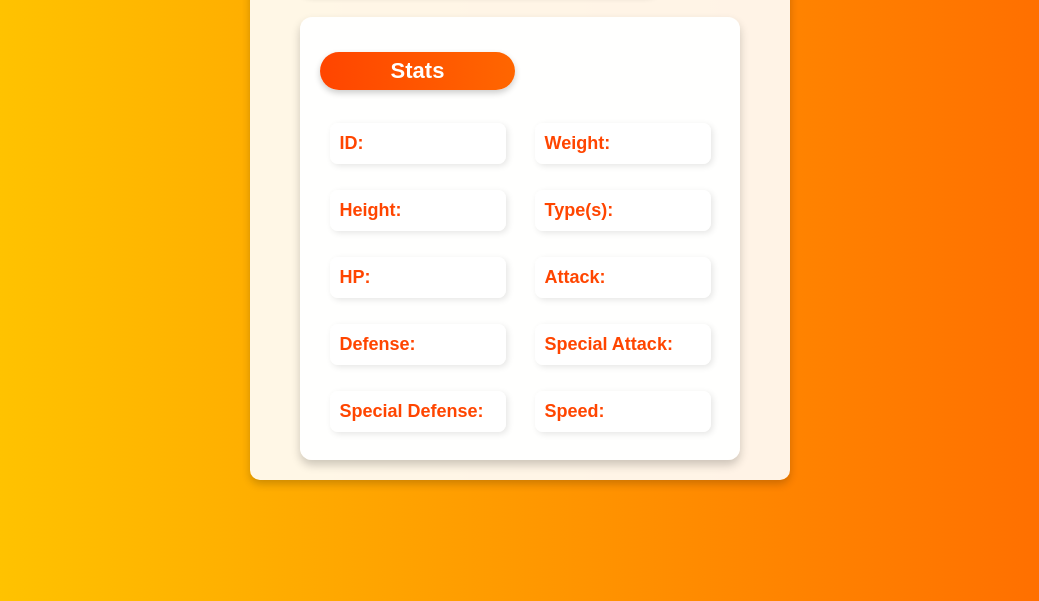
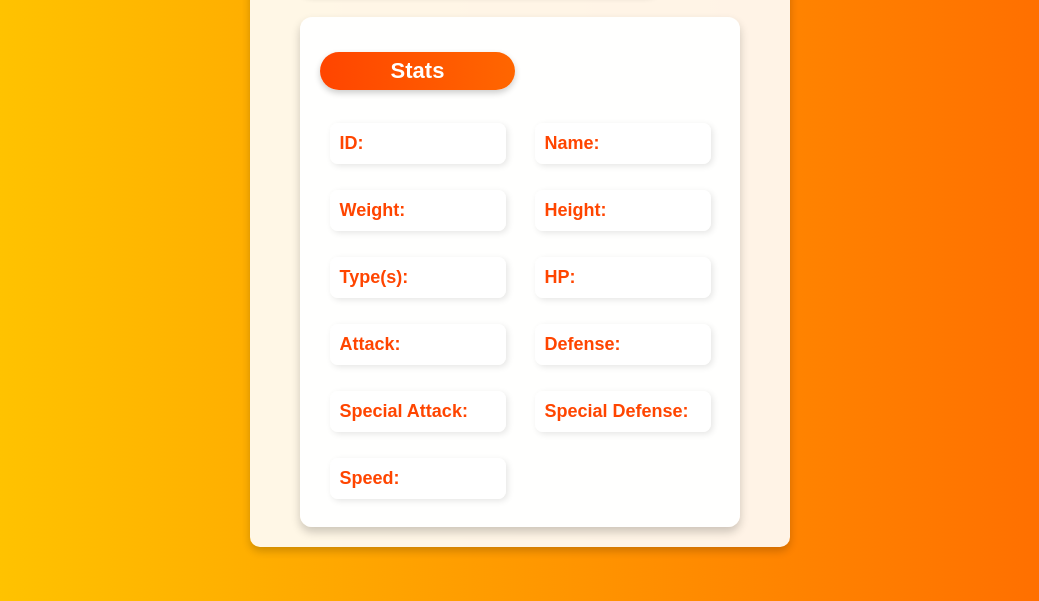
Before and after one commit to baraa-elhajj/JS-Algos-and-Data-Structures, a plain HTML site: page Projects/5-PokemonSearchApp/index.html in a window 1280 px wide. Shown: the part 199-800 px from the top of the page, without its empty margins (120-1159 px from the left). Drawn offline with Linux system fonts and the light colour scheme.

```diff
--- a/Projects/5-PokemonSearchApp/index.html
+++ b/Projects/5-PokemonSearchApp/index.html
@@ -19,6 +19,7 @@
             <h3 class="stats-title">Stats</h3>
             <h2 id="pokemon-name"></h2>
             <p class="stat-item"><strong>ID:</strong> <span id="pokemon-id"></span></p>
+            <p class="stat-item"><strong>Name:</strong> <span id="name"></span></p>
             <p class="stat-item"><strong>Weight:</strong> <span id="weight"></span></p>
             <p class="stat-item"><strong>Height:</strong> <span id="height"></span></p>
             <p class="stat-item"><strong>Type(s):</strong> <span id="types"></span></p>
```
